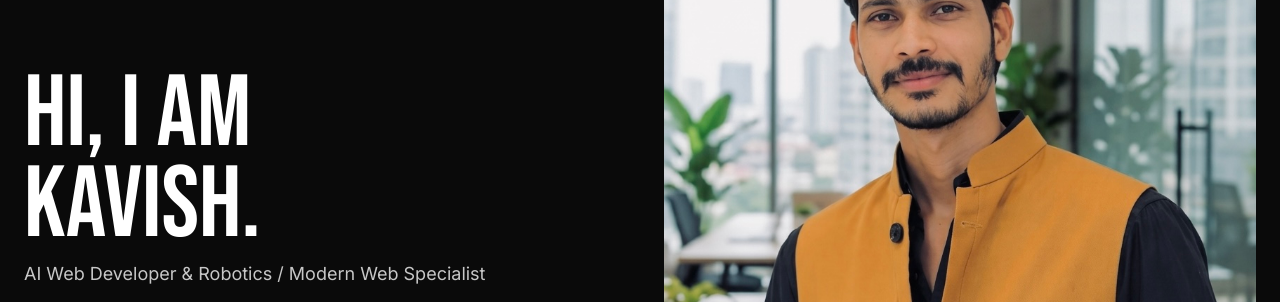
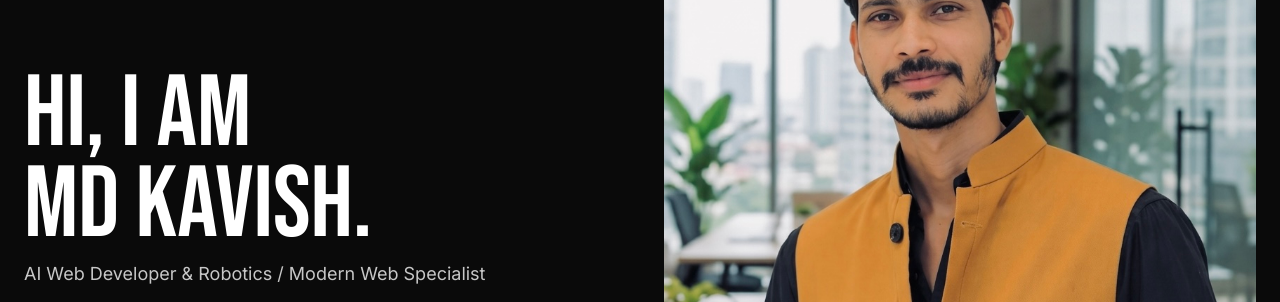
Before and after one commit to KavishRazdan/personal-website, a React (Vite) app: page / in a window 1280 px wide. Shown: the part 252-554 px from the top of the page. Built offline with nearby package versions, Linux system fonts and the light colour scheme; no server answers.

Commit message:
change name md kavish

```diff
--- a/src/components/Portfolio.tsx
+++ b/src/components/Portfolio.tsx
@@ -203,7 +203,7 @@ export default function Portfolio({ navigate }: PortfolioProps) {
                   <h1 className="text-[80px] lg:text-[101px] leading-[0.9] text-white">
                     HI, I AM
                     <br />
-                    KAVISH.
+                    MD KAVISH.
                   </h1>
                   <p className="font-['Manrope',sans-serif] text-[#c7c7c7] text-[18px] leading-[1.5] max-w-[540px]">
                     AI Web Developer & Robotics / Modern Web Specialist
```
